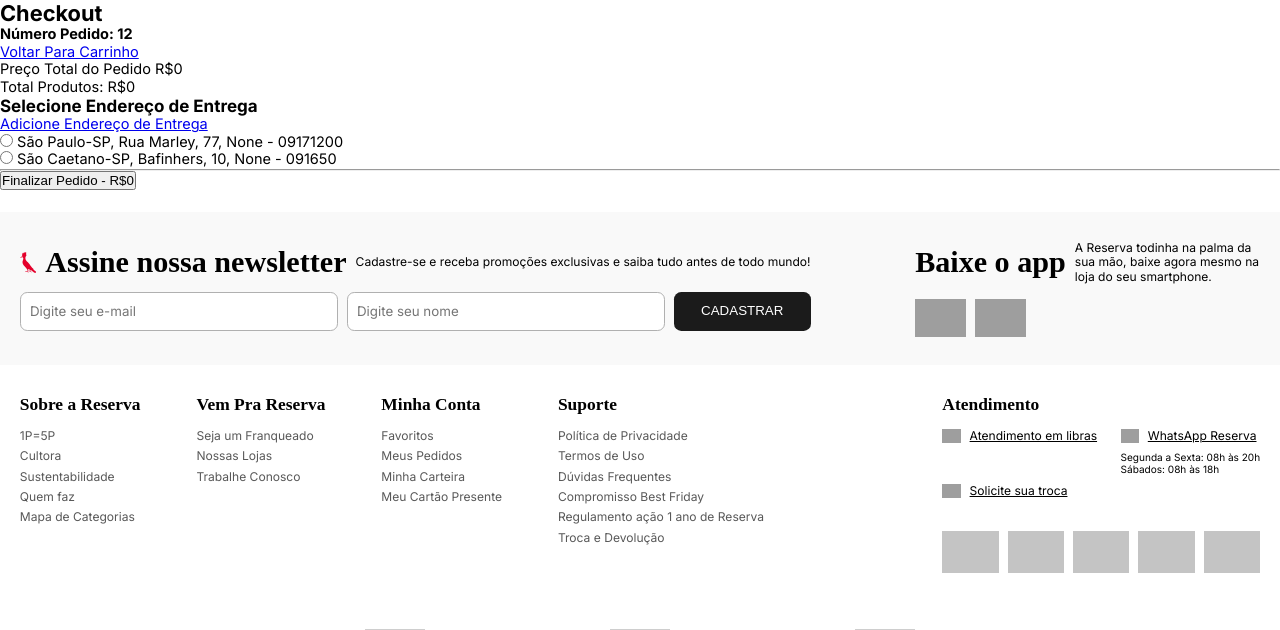
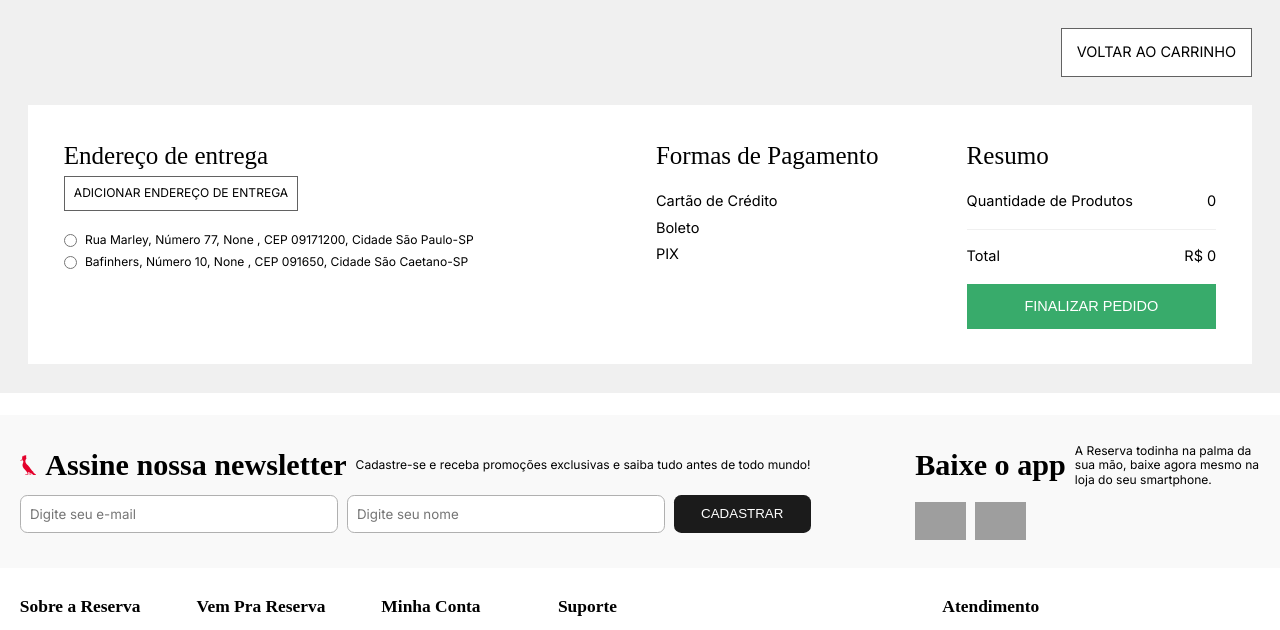
Before and after one commit to gabriellemosc/Ecommerce_Project, a Django app: page /checkout in a window 1280 px wide. Shown: the part 104-734 px from the top of the page. Run offline with Django 5.2, Linux system fonts and the light colour scheme; a user stored in the database is signed in; data comes from the database, SQL or seed files in the repository; grey boxes are pictures that could not be loaded.

Commit message:
Add address

```diff
--- a/loja/templates/checkout.html
+++ b/loja/templates/checkout.html
@@ -3,18 +3,13 @@
 
 {% block body %}
 
-<h2>Checkout</h2>
 
 
+<main class="principal">
+    <section class="secao-checkout">
+      <a href="{% url 'carrinho' %}" class="checkout__botao">Voltar ao carrinho</a>
 
-    <h4>Número Pedido: {{pedido.id}}</h4>
-
-    <a href="{% url 'carrinho' %}">Voltar Para Carrinho</a>
-
-    <p>Preço Total do Pedido R${{pedido.preco_total}}</p>
-
-    <p>Total Produtos: R${{pedido.quantidade_total}}    </p>
-
+      <div class="checkout">
         {% if erro %}
 
             {% if erro == "preco" %}
@@ -32,25 +27,150 @@
      {% endif %}
 
 
-<form method="POST" action="{% url 'finalizar_pedido' pedido.id %}">
+
+
+        <form
+          class="checkout__form"
+          action="{% url 'finalizar_pedido' pedido.id %}"
+          method="post"
+        >
         {% csrf_token %}
-    <h3>Selecione Endereço de Entrega</h3>
-    <a href="{% url 'adicionar_endereco' %}">Adicione Endereço de Entrega</a>
-    <br>
+          <!-- Adicionar a classe 'checkout__secao-entrega-login--logado' na div abaixo quando o usuário estiver logado -->
+          {% if not request.user.is_authenticated %}
+
+                <div
+                    class="checkout__secao-entrega-login"
+                >
+                    <div class="checkout__secao-login">
+                    <div class="checkout__titulos">
+                        <p class="checkout__titulo">Identifique-se</p>
+                    </div>
+
+                    <div class="checkout__endereco-item">
+                        <label for="email">E-mail</label>
+                        <input name="email" type="email" />
+                    </div>
+                    </div>
+
+                        <div class="checkout__secao-entrega">
+                        <div class="checkout__titulos">
+                            <p class="checkout__titulo">Endereço de entrega</p>
+                            <a
+                            class="checkout__botao checkout__botao--entrega"
+                            type="button"
+                            href="{% url 'adicionar_endereco' %}"
+                            >
+                            Adicionar endereço de entrega
+                            </a>
+                        </div>
+
+
+
+                    <div class="checkout__endereco-cadastrado">
                         {% for endereco in enderecos %}
-    <input type="radio" name="endereco" value="{{endereco.id}}">
 
-    <label for="{{endereco.id}}">{{endereco.cidade}}-{{endereco.estado}}, {{endereco.rua}}, {{endereco.numero}}, {{endereco.complemento}} - {{endereco.cep}}</label>
-    <br>
+                            <div class="checkout__pagamento-item">
+                            <input type="radio" name="endereco" value="{{endereco.id}}" />
+                            <label for="{{endereco.id}}"
+                                >{{endereco.rua}}, Número {{endereco.numero}}, {{endereco.complemento}} , CEP {{endereco.cep}}, Cidade {{endereco.cidade}}-{{endereco.estado}}
+                                </label
+                            >
+                        </div>
                         {% endfor %}
+                    </div>
 
-{% if not request.user.is_authenticated %}
-    <hr>
-    <h4>Preencha Seu Emial Para Finalizar o Pedido</h4>
-    <input type="email" name="email" placeholder="email">
+                    </div>
+                </div>
+
+
+
+        {% else %}
+
+                <div class="checkout__secao-entrega-login checkout__secao-entrega-login--logado">
+
+
+
+
+                <div class="checkout__secao-entrega">
+                    <div class="checkout__titulos">
+                        <p class="checkout__titulo">Endereço de entrega</p>
+                        <a
+                        class="checkout__botao checkout__botao--entrega"
+                        type="button"
+                        href="{% url 'adicionar_endereco' %}"
+                        >
+                        Adicionar endereço de entrega
+                        </a>
+                    </div>
+
+
+
+                <div class="checkout__endereco-cadastrado">
+                    {% for endereco in enderecos %}
+
+                        <div class="checkout__pagamento-item">
+                        <input type="radio" name="endereco" value="{{endereco.id}}" />
+                        <label for="{{endereco.id}}"
+                            >{{endereco.rua}}, Número {{endereco.numero}}, {{endereco.complemento}} , CEP {{endereco.cep}}, Cidade {{endereco.cidade}}-{{endereco.estado}}
+                            </label
+                        >
+                    </div>
+                    {% endfor %}
+                </div>
+
+                </div>
+
+
+            </div>
         {% endif %}
-    <hr>
+
+          <div class="checkout__secao-pagamento-infos">
+            <div class="checkout__secao-pagamento">
+              <div class="checkout__titulos">
+                <p class="checkout__titulo">Formas de Pagamento</p>
+              </div>
+
+              <div class="checkout__pagamento-formas">
+                <div class="checkout__pagamento-item">
+                  <p for="cartao_credito">Cartão de Crédito</p>
+                </div>
+
+                <div class="checkout__pagamento-item">
+                  <p for="boleto">Boleto</p>
+                </div>
+
+                <div class="checkout__pagamento-item">
+                  <p for="pix">PIX</p>
+                </div>
+
+              </div>
+            </div>
+
+            <div class="checkout__secao-infos">
+              <div class="checkout__titulos checkout__titulos--mb">
+                <p class="checkout__titulo">Resumo</p>
+              </div>
+
+              <div class="subtotal__infos">
+                <p>Quantidade de Produtos</p>
+                <p>{{pedido.quantidade_total}}  </p>
+              </div>
+
+              <div class="subtotal__infos subtotal__infos--sborda">
+                <p>Total</p>
+                <p>R$ {{pedido.preco_total}} </p>
+              </div>
               <input type="hidden" value="{{pedido.preco_total}}" name="total">
-    <button type="submit"> Finalizar Pedido - R${{pedido.preco_total}} </button>
+
+              <button class="subtotal__botao" type="submit">
+                Finalizar Pedido
+              </button>
+            </div>
+          </div>
         </form>
+      </div>
+    </section>
+  </main>
+
+
 {% endblock %}
```
Lines whose indentation alone changed are shown as unchanged.
